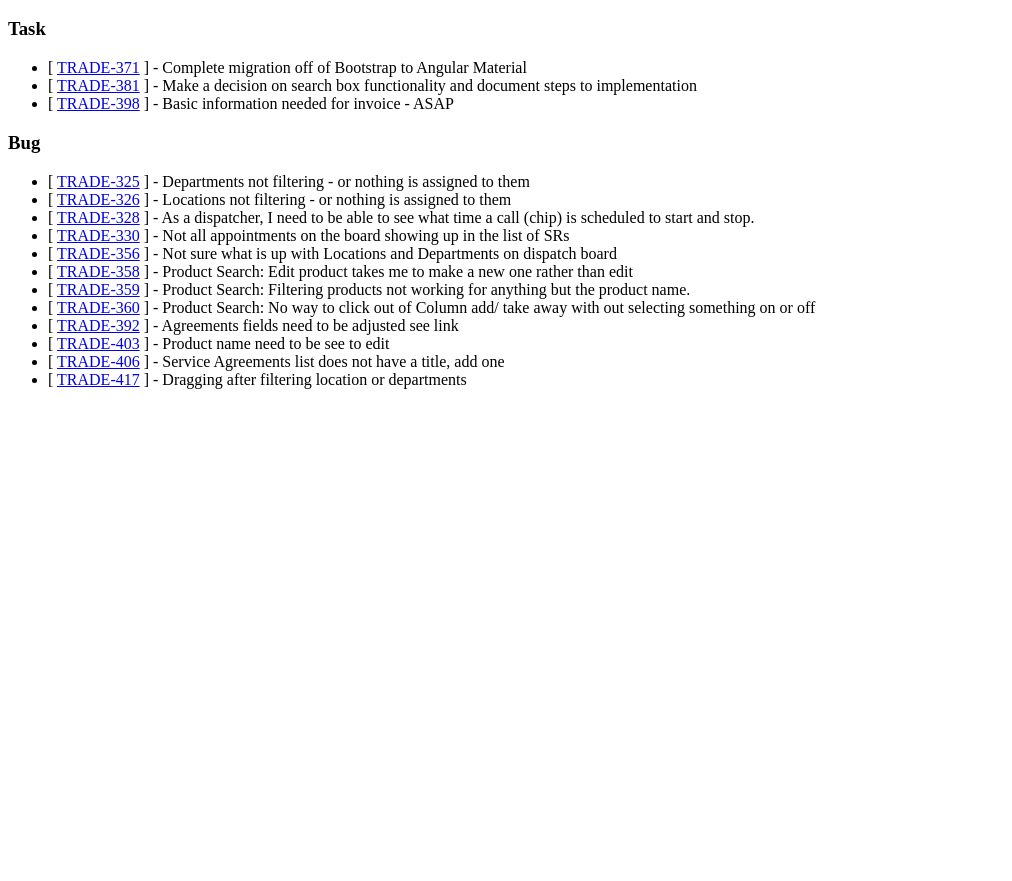
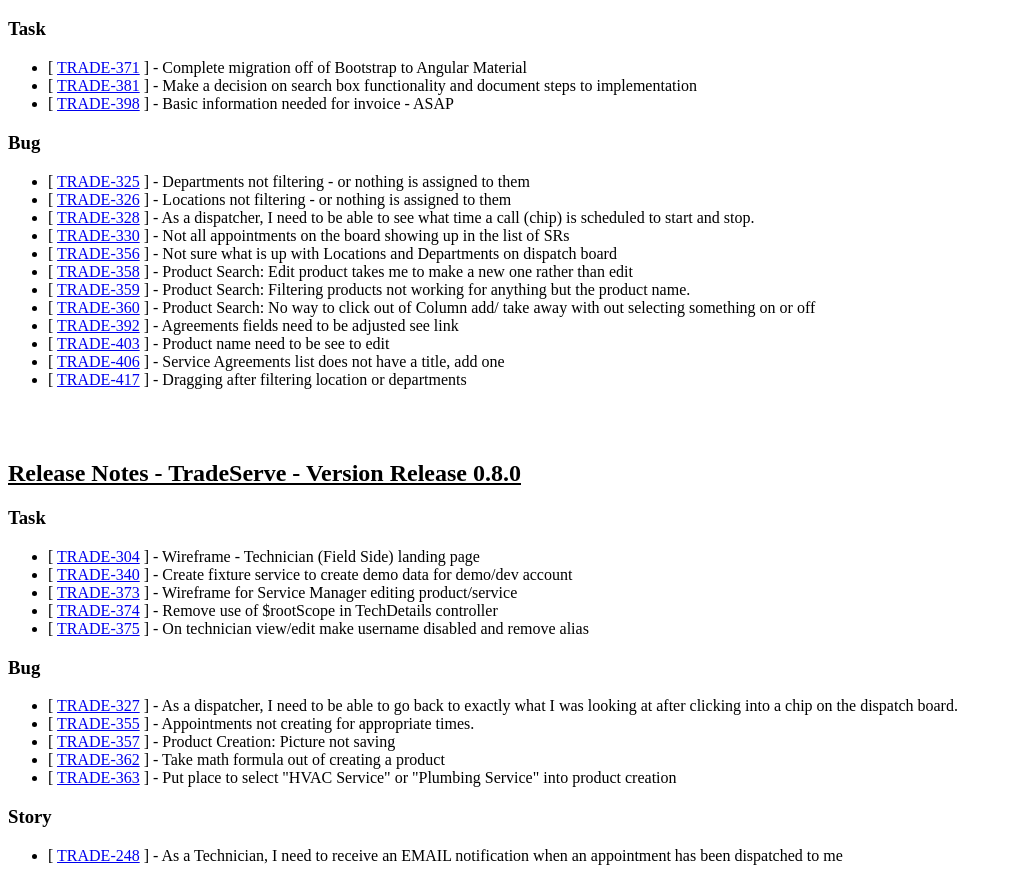
Before and after one commit to tradeserve/changelog, a plain HTML site: page docs/index.html in a window 1280 px wide. Shown: the part 95-976 px from the top of the page, without its empty margins (0-1012 px from the left). Before the commit the page ends 800 px from the top, so only its background shows below. Drawn offline with Linux system fonts and the light colour scheme.

Commit message:
Update index.html

```diff
--- a/docs/index.html
+++ b/docs/index.html
@@ -71,3 +71,64 @@
 		] - Dragging after filtering location or departments
 	</li>
 </ul>
+<br>
+<br>
+<h2>
+	<u>Release Notes - TradeServe - Version Release 0.8.0</u>
+</h2>
+
+<h3>Task</h3>
+<ul>
+	<li>[
+		<a href="https://tradeserve.atlassian.net/browse/TRADE-304">TRADE-304</a>
+		] - Wireframe - Technician (Field Side) landing page
+	</li>
+	<li>[
+		<a href="https://tradeserve.atlassian.net/browse/TRADE-340">TRADE-340</a>
+		] - Create fixture service to create demo data for demo/dev account
+	</li>
+	<li>[
+		<a href="https://tradeserve.atlassian.net/browse/TRADE-373">TRADE-373</a>
+		] - Wireframe for Service Manager editing product/service
+	</li>
+	<li>[
+		<a href="https://tradeserve.atlassian.net/browse/TRADE-374">TRADE-374</a>
+		] - Remove use of $rootScope in TechDetails controller
+	</li>
+	<li>[
+		<a href="https://tradeserve.atlassian.net/browse/TRADE-375">TRADE-375</a>
+		] - On technician view/edit make username disabled and remove alias
+	</li>
+</ul>
+
+<h3>Bug</h3>
+<ul>
+	<li>[
+		<a href="https://tradeserve.atlassian.net/browse/TRADE-327">TRADE-327</a>
+		] - As a dispatcher, I need to be able to go back to exactly what I was looking at after clicking into a chip on the dispatch board.
+	</li>
+	<li>[
+		<a href="https://tradeserve.atlassian.net/browse/TRADE-355">TRADE-355</a>
+		] - Appointments not creating for appropriate times.
+	</li>
+	<li>[
+		<a href="https://tradeserve.atlassian.net/browse/TRADE-357">TRADE-357</a>
+		] - Product Creation: Picture not saving
+	</li>
+	<li>[
+		<a href="https://tradeserve.atlassian.net/browse/TRADE-362">TRADE-362</a>
+		] - Take math formula out of creating a product
+	</li>
+	<li>[
+		<a href="https://tradeserve.atlassian.net/browse/TRADE-363">TRADE-363</a>
+		] - Put place to select &quot;HVAC Service&quot; or &quot;Plumbing Service&quot; into product creation
+	</li>
+</ul>
+
+<h3>Story</h3>
+<ul>
+	<li>[
+		<a href="https://tradeserve.atlassian.net/browse/TRADE-248">TRADE-248</a>
+		] - As a Technician, I need to receive an EMAIL notification when an appointment has been dispatched to me
+	</li>
+</ul>
```
